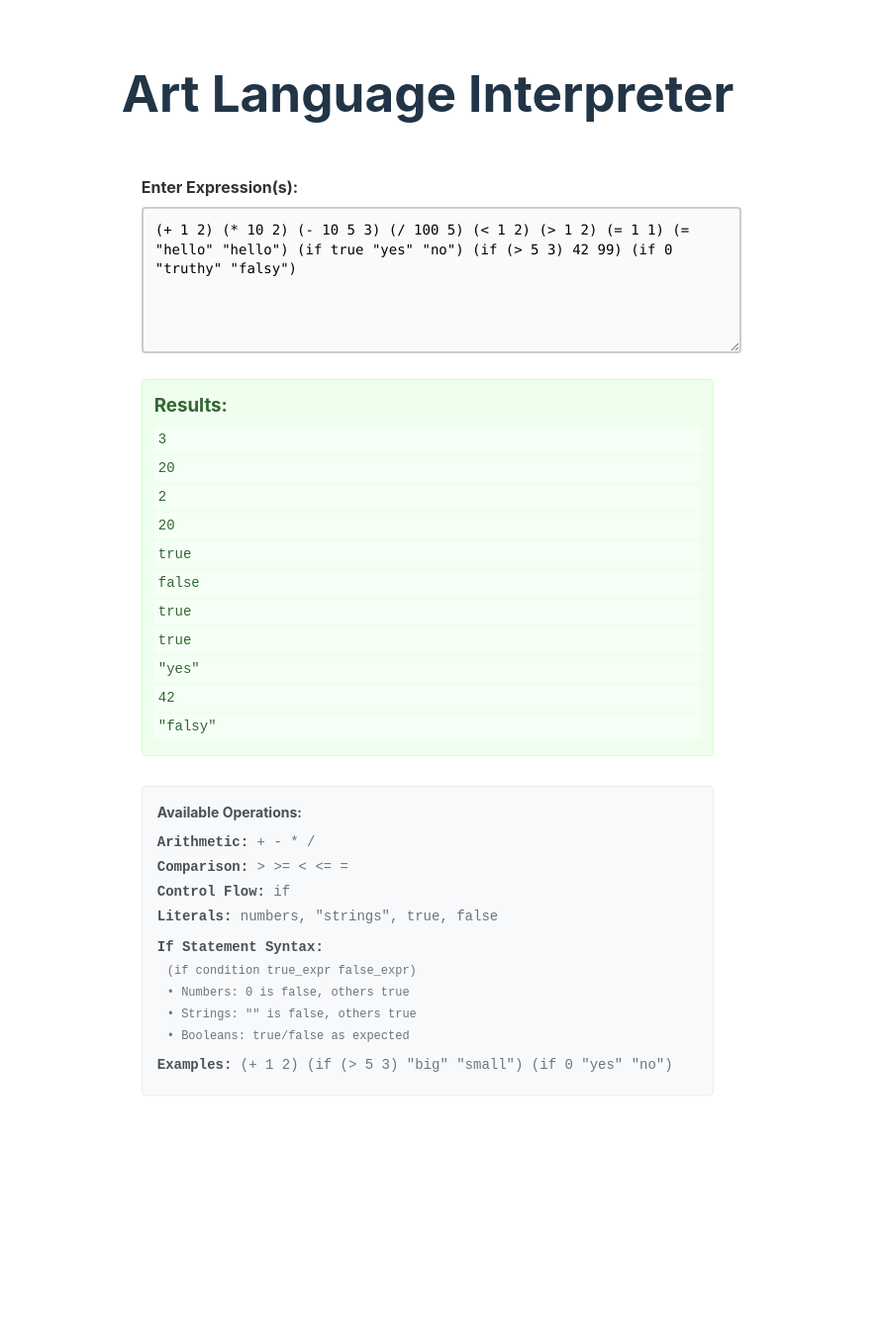
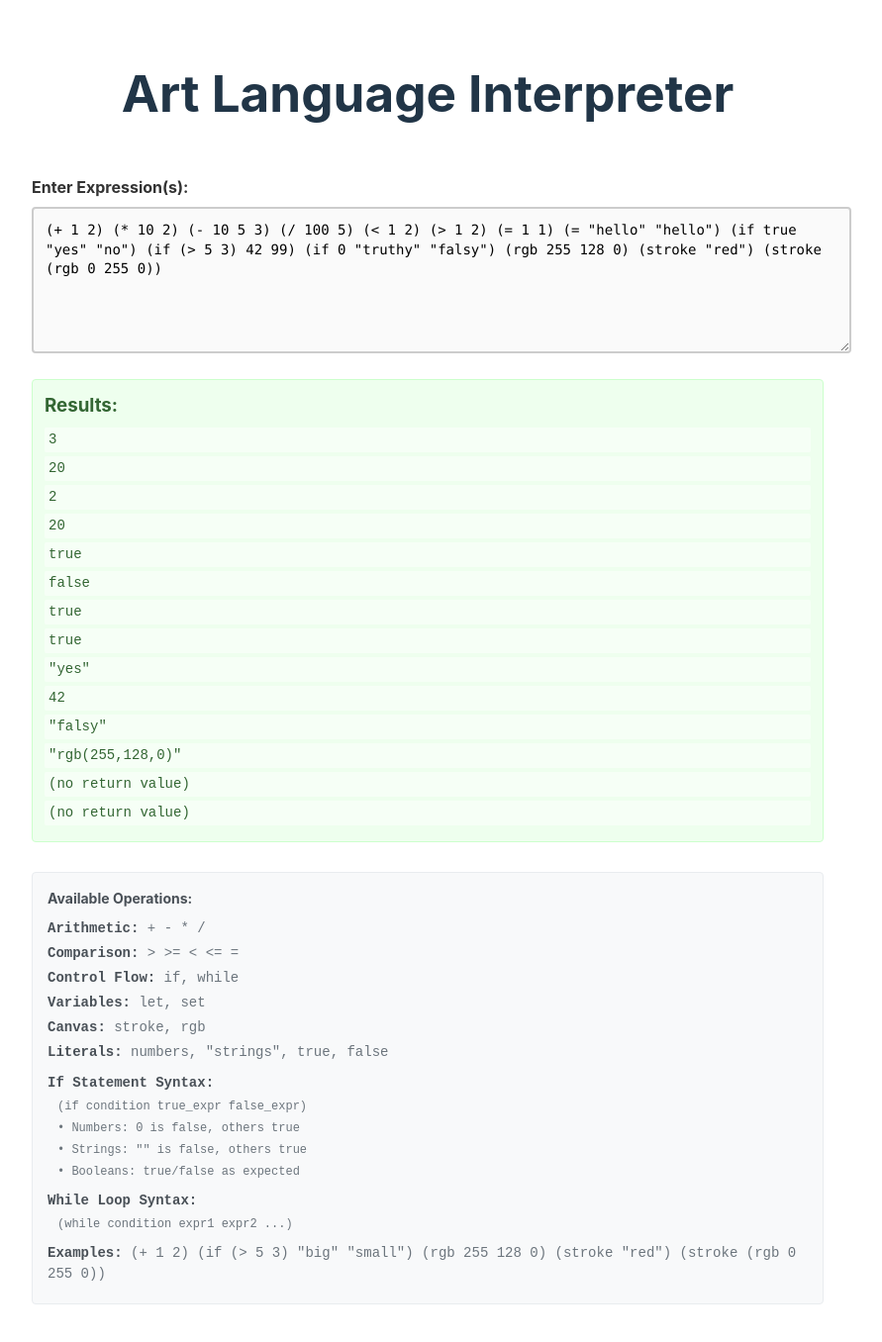
Before and after one commit to CampbellOwen/art-lang, a React (Vite) app: page / in a window 1280 px wide. Shown: the top 1356 px of the page at 99% size, without its empty margins (208-1099 px from the left). Before the commit the page ends 1159 px from the top, so only its background shows below. Built offline with nearby package versions, Linux system fonts and the light colour scheme.

Commit message:
Fix error message on empty expression

```diff
--- a/src/client/App.tsx
+++ b/src/client/App.tsx
@@ -17,7 +17,7 @@ interface ErrorDisplayInfo {
 
 function App() {
   const [input, setInput] = useState(
-    '(+ 1 2) (* 10 2) (- 10 5 3) (/ 100 5) (< 1 2) (> 1 2) (= 1 1) (= "hello" "hello") (if true "yes" "no") (if (> 5 3) 42 99) (if 0 "truthy" "falsy")',
+    '(+ 1 2) (* 10 2) (- 10 5 3) (/ 100 5) (< 1 2) (> 1 2) (= 1 1) (= "hello" "hello") (if true "yes" "no") (if (> 5 3) 42 99) (if 0 "truthy" "falsy") (rgb 255 128 0) (stroke "red") (stroke (rgb 0 255 0))',
   );
   const [results, setResults] = useState<string[]>([]);
   const [errors, setErrors] = useState<ErrorDisplayInfo[]>([]);
@@ -80,16 +80,14 @@ function App() {
             line,
             column,
           });
-        } else if (!res.value) {
-          errorInfos.push({
-            message: `Expression ${index + 1}: No result`,
-            location: 0,
-            length: 1,
-            line: 1,
-            column: 1,
-          });
         } else {
-          resultStrings.push(debugPrint(res.value));
+          // Handle successful evaluations, including undefined results from side-effect functions
+          if (res.value !== undefined) {
+            resultStrings.push(debugPrint(res.value));
+          } else {
+            // For side-effect functions that return undefined, show a placeholder
+            resultStrings.push("(no return value)");
+          }
         }
       });
 
@@ -186,7 +184,13 @@ function App() {
               <strong>Comparison:</strong> &gt; &gt;= &lt; &lt;= =
             </div>
             <div>
-              <strong>Control Flow:</strong> if
+              <strong>Control Flow:</strong> if, while
+            </div>
+            <div>
+              <strong>Variables:</strong> let, set
+            </div>
+            <div>
+              <strong>Canvas:</strong> stroke, rgb
             </div>
             <div>
               <strong>Literals:</strong> numbers, "strings", true, false
@@ -207,8 +211,14 @@ function App() {
               • Booleans: true/false as expected
             </div>
             <div style={{ marginTop: "10px" }}>
+              <strong>While Loop Syntax:</strong>
+            </div>
+            <div style={{ marginLeft: "10px", fontSize: "12px" }}>
+              (while condition expr1 expr2 ...)
+            </div>
+            <div style={{ marginTop: "10px" }}>
               <strong>Examples:</strong> (+ 1 2) (if (&gt; 5 3) "big" "small")
-              (if 0 "yes" "no")
+              (rgb 255 128 0) (stroke "red") (stroke (rgb 0 255 0))
             </div>
           </div>
         </div>
```
